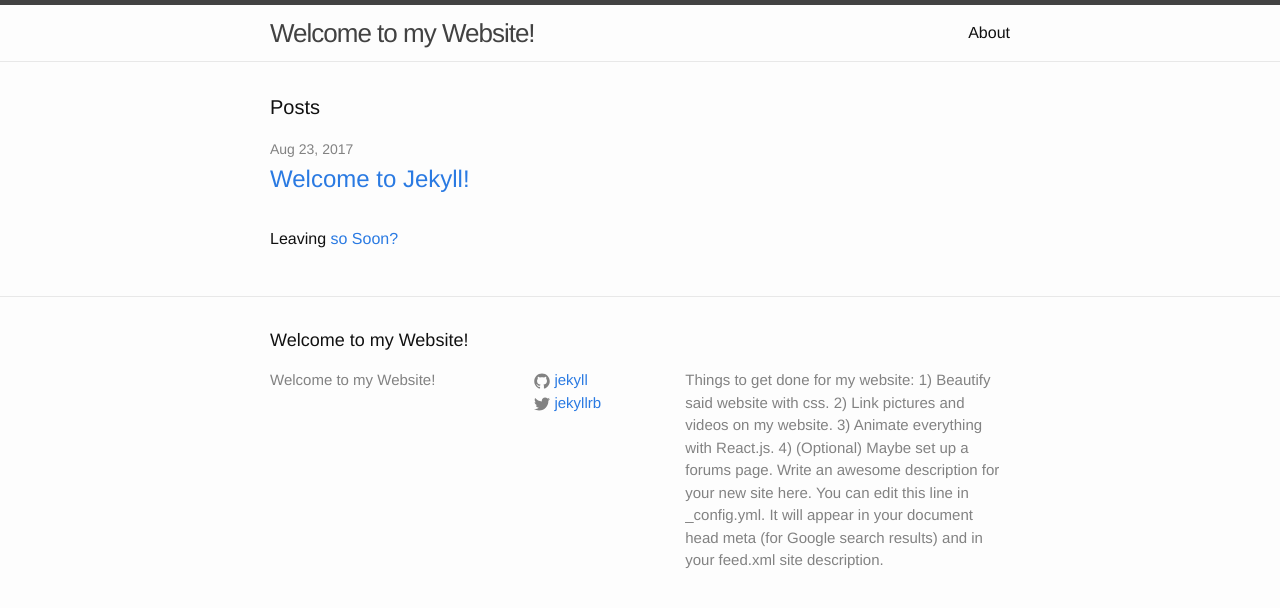
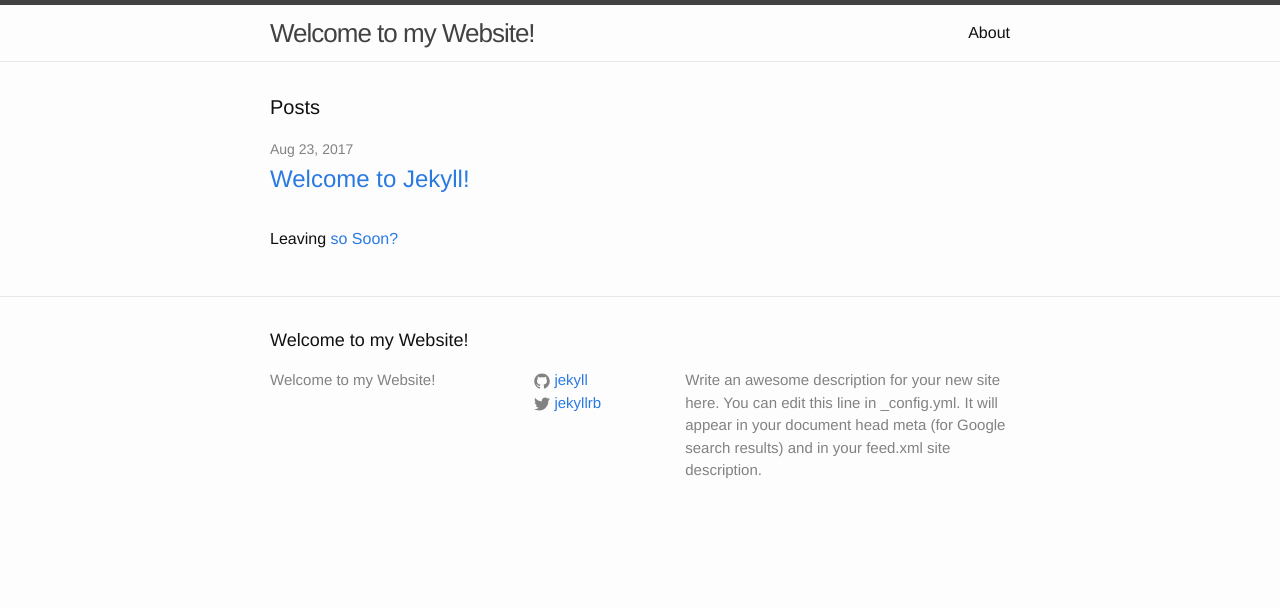
Before and after one commit to Zephyix/Zephyix.github.io, a Jekyll site: the page built from index.html, in a window 1280 px wide. Shown: the top 608 px of the page. Built offline with Jekyll 4.4.1, drawn with Linux system fonts in a browser that asks for light colours; a file with an impossible date is left out.

Commit message:
Update _config.yml

```diff
--- a/_config.yml
+++ b/_config.yml
@@ -9,11 +9,6 @@
 title: Welcome to my Website!
 email:
 description: > # this means to ignore newlines until "baseurl:"
-  Things to get done for my website:
-  1) Beautify said website with css.
-  2) Link pictures and videos on my website.
-  3) Animate everything with React.js.
-  4) (Optional) Maybe set up a forums page.
   Write an awesome description for your new site here. You can edit this
   line in _config.yml. It will appear in your document head meta (for
   Google search results) and in your feed.xml site description.
```
